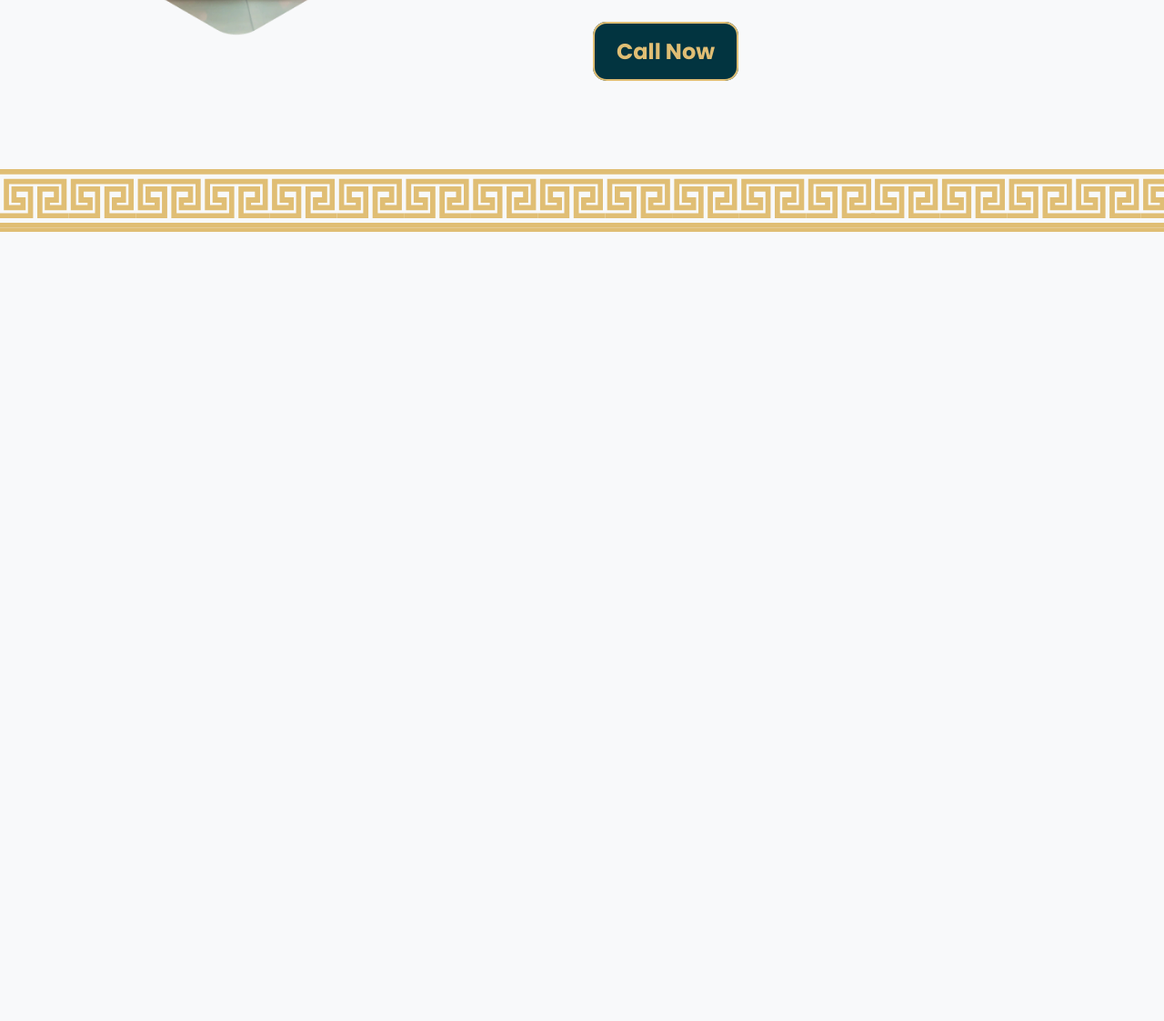
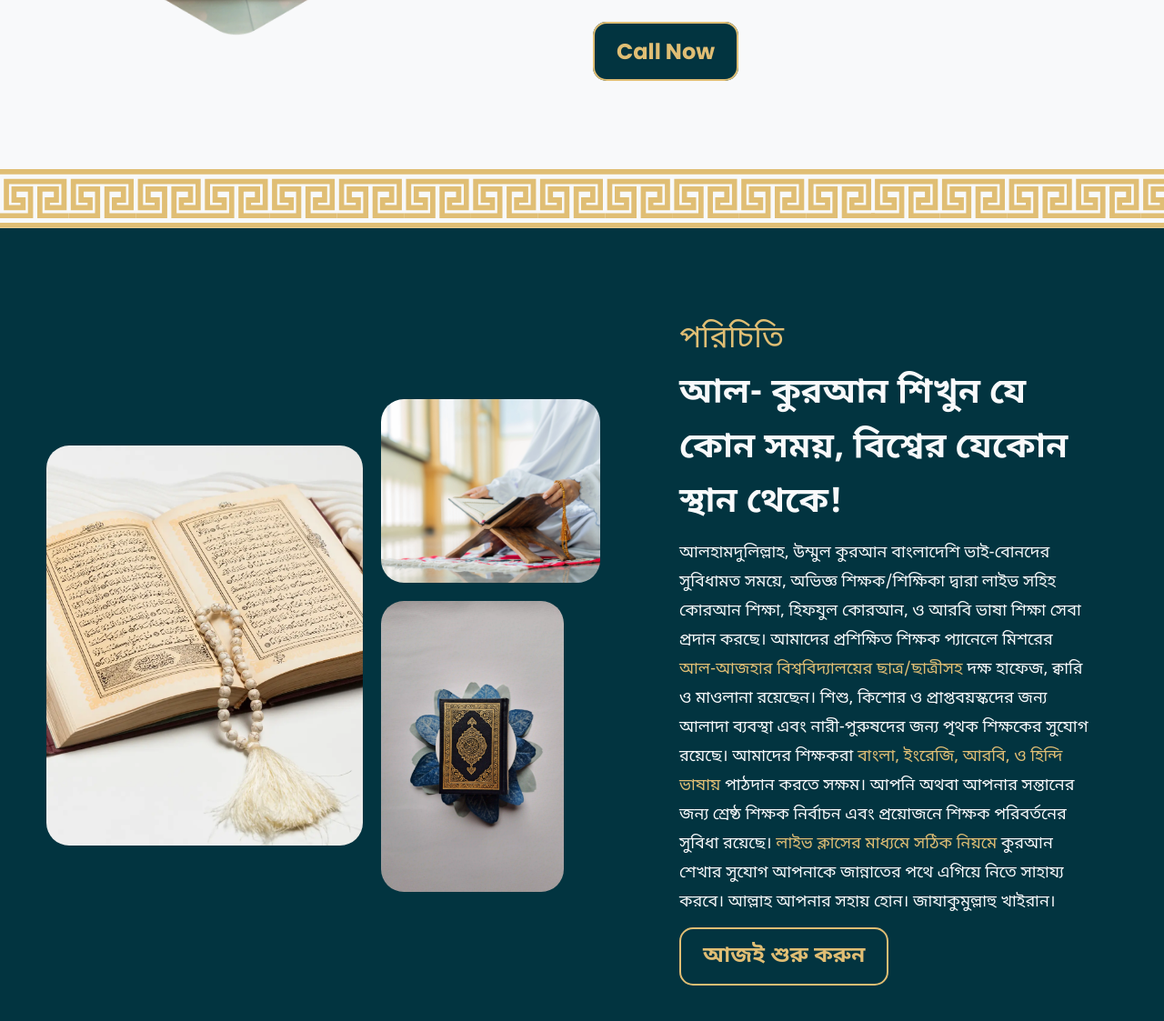
Before and after one commit to abdurrahmanfahim/IlmeDeenAcademy, a plain HTML site: page index.html in a window 1280 px wide. Shown: the part 577-1700 px from the top of the page at 91% size. Before the commit the page ends 832 px from the top, so only its background shows below. Drawn offline with nearby package versions, Linux system fonts and the light colour scheme.

Commit message:
about added

```diff
--- a/css/style.css
+++ b/css/style.css
@@ -27,12 +27,7 @@
 {
     padding: 0;
     margin: 0;
-}
-
-ul,
-li
-{
-    /* list-style-type: none; */
+    box-sizing: border-box;
 }
 
 a
@@ -43,6 +38,50 @@ a
 body
 {
     background: var(--body);
+}
+
+h2
+{
+    font-family: "Noto Sans Bengali";
+    font-size: 34px;
+    font-style: normal;
+    font-weight: 400;
+    line-height: normal;
+}
+
+
+h3 {
+    font-family: "Noto Sans Bengali";
+    font-size: 38px;
+    font-style: normal;
+    font-weight: 700;
+    line-height: 60px;
+}
+
+
+.--main
+{
+    color: var(--main);
+}
+.--secondery
+{
+    color: var(--secondery);
+}
+.--light
+{
+    color: var(--light);
+}
+.--dark
+{
+    color: var(--dark);
+}
+.--Xlight
+{
+    color: var(--Xlight);
+}
+.--body
+{
+    color: var(--body);
 }
 
 /* ============= Common css End ============= */
@@ -162,12 +201,82 @@ h1
 .lineBox
 {
     width: 100%;
-    height: 69.404px;
+    height: 65px;
     background: url('../images/line.svg');
 }
 
 /* ============= Banner End ============= */
 
+/* ============= About Start ============= */
+
+
+#about {
+    padding: 100px 0;
+    background: var(--main);
+}
+
+#about .container .left .left-a {
+    column-gap: 20px;
+    align-items: center;
+}
+
+#about .container .left .left-b {
+    border-radius: 25px;
+    background: url('../images/open.webp');
+    background-size: cover;
+    background-position: center;
+    width: 348px;
+    height: 440px;
+}
+
+#about .container .left .left-c {
+    row-gap: 20px;
+}
+
+#about .container .left .left-d {
+    border-radius: 25px;
+    background: url('../images/rehal.webp');
+    background-size: cover;
+    background-position: center;
+    width: 241px;
+    height: 202px;
+}
+
+#about .container .left .left-e {
+    border-radius: 25px;
+    background: url('../images/quran.webp');
+    background-size: cover;
+    background-position: center;
+    width: 201px;
+    height: 320px;
+}
+
+#about .container .right p {
+    color: var(--body);
+    font-family: "Noto Sans Bengali";
+    font-size: 18px;
+    font-style: normal;
+    font-weight: 400;
+    line-height: 32px;
+    margin-bottom: 28px;
+}
+#about .container .right p span
+{
+    color: var(--secondery);
+}
+
+.aboutCall
+{
+    color: var(--secondery);
+    text-align: center;
+    font-family: "Noto Sans Bengali";
+    font-size: 24px;
+    font-style: normal;
+    font-weight: 600;
+    line-height: normal;
+}
+
+/* ============= About End ============= */
 
 
 
@@ -246,6 +355,16 @@ h1
         width: 100%;
     }
 
+    h2
+    {
+        font-size: 30px;
+    }
+
+    #about .container .right h3 {
+        font-size: 32px;
+
+    }
+
 }
 
 @media screen and (min-width: 1920px) {
@@ -253,4 +372,5 @@ h1
     {
         width: 100%;
     }
+
 }
--- a/index.html
+++ b/index.html
@@ -71,7 +71,7 @@
                                 <a class="nav-link" href="#">হোম</a>
                             </li>
                             <li class="nav-item">
-                                <a class="nav-link" href="#">পরিচিতি</a>
+                                <a class="nav-link" href="#about">পরিচিতি</a>
                             </li>
                             <li class="nav-item">
                                 <a class="nav-link" href="#">সেবাসমূহ</a>
@@ -136,6 +136,46 @@
     <div class="container-fluid lineBox">
     </div>
 
+    <!-- ========= Banner End ========= -->
+
+    <!-- ========= Abour Start ========= -->
+
+    <section id="about">
+        <div class="container">
+            <div class="row flex-wrap-reverse justify-content-between align-items-center gap-5">
+                <div class="left col-lg-6 col-12 col-md-12 d-flex justify-content-center">
+                    <div class="left-a d-flex">
+                        <div class="left-b"></div>
+                        <div class="left-c d-flex flex-column">
+                            <div class="left-d"></div>
+                            <div class="left-e"></div>
+                        </div>
+                    </div>
+                </div>
+                <div class="right col-12 col-lg-5 col-md-12 mt-lg-auto  pb-lg-0 pb-4">
+                    <div class="txt">
+                        <h2 class="--secondery">পরিচিতি</h2>
+                        <h3 class="--body">
+                            আল- কুরআন শিখুন যে কোন সময়, বিশ্বের যেকোন স্থান থেকে!
+
+                        </h3>
+                        <p>
+                            আলহামদুলিল্লাহ, উম্মুল কুরআন বাংলাদেশি ভাই-বোনদের সুবিধামত সময়ে, অভিজ্ঞ শিক্ষক/শিক্ষিকা
+                            দ্বারা লাইভ সহিহ কোরআন শিক্ষা, হিফযুল কোরআন, ও আরবি ভাষা শিক্ষা সেবা প্রদান করছে। আমাদের
+                            প্রশিক্ষিত শিক্ষক প্যানেলে মিশরের <span>আল-আজহার বিশ্ববিদ্যালয়ের ছাত্র/ছাত্রীসহ</span> দক্ষ
+                            হাফেজ, ক্বারি ও মাওলানা রয়েছেন। শিশু, কিশোর ও প্রাপ্তবয়স্কদের জন্য আলাদা ব্যবস্থা এবং
+                            নারী-পুরুষদের জন্য পৃথক শিক্ষকের সুযোগ রয়েছে। আমাদের শিক্ষকরা <span>বাংলা, ইংরেজি, আরবি, ও
+                                হিন্দি ভাষায়</span> পাঠদান করতে সক্ষম। আপনি অথবা আপনার সন্তানের জন্য শ্রেষ্ঠ শিক্ষক
+                            নির্বাচন এবং প্রয়োজনে শিক্ষক পরিবর্তনের সুবিধা রয়েছে। <span>লাইভ ক্লাসের মাধ্যমে সঠিক
+                                নিয়মে</span> কুরআন শেখার সুযোগ আপনাকে জান্নাতের পথে এগিয়ে নিতে সাহায্য করবে। আল্লাহ
+                            আপনার সহায় হোন। জাযাকুমুল্লাহু খাইরান।
+                        </p>
+                        <a class="button aboutCall" href="#">আজই শুরু করুন</a>
+                    </div>
+                </div>
+            </div>
+        </div>
+    </section>
 
 
 
@@ -145,16 +185,7 @@
 
 
 
-
-
-
-
-
-
-
-
-    <!-- ========= Banner End ========= -->
-
+    <!-- ========= Abour End ========= -->
 
 
 
```
